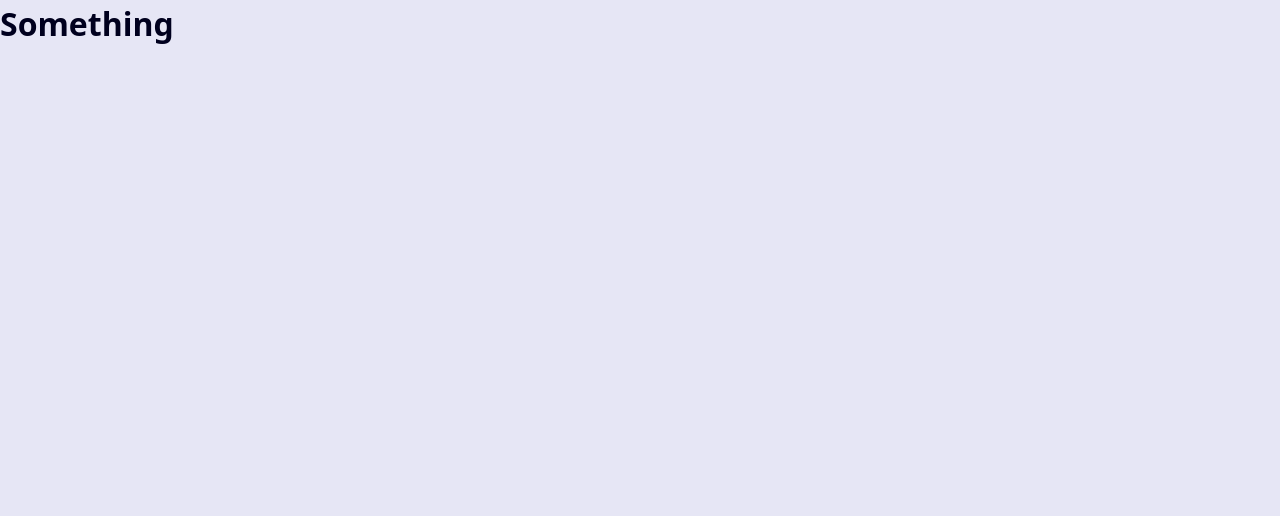
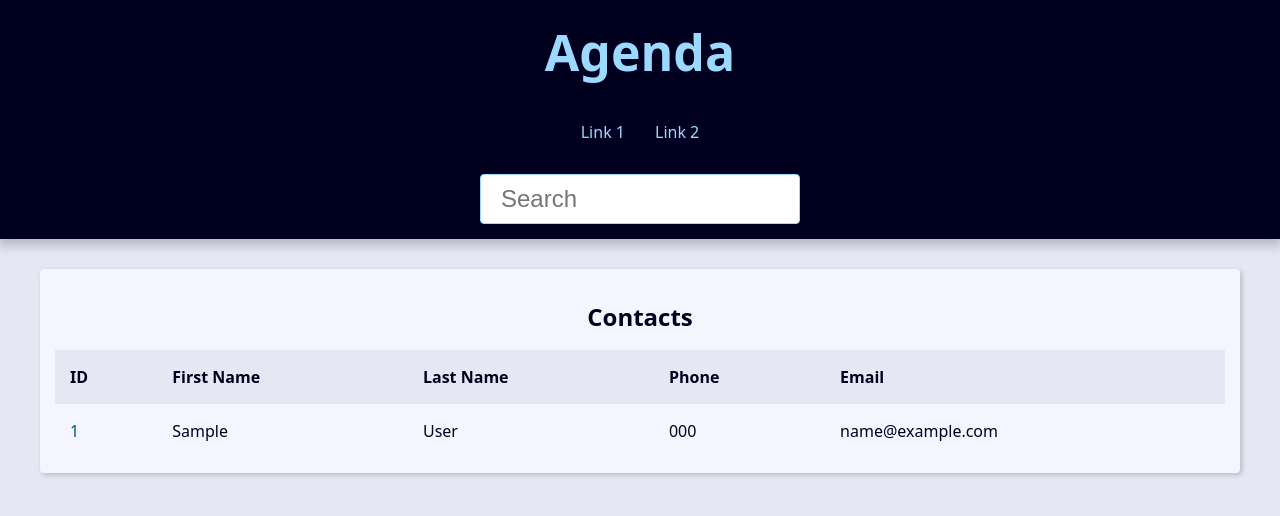
Before and after one commit to Werzaide/Contacts, a Django app: page / in a window 1280 px wide. Before the commit the part shown is almost empty. Shown: the top 516 px of the page. Run offline with Django 5.2, Linux system fonts and the light colour scheme; tables that the repository leaves empty hold one stand-in row (values such as "Sample post").

Commit message:
Header html, view and url for single_contact

```diff
--- /dev/null
+++ b/activate/pyvenv.cfg
@@ -0,0 +1,5 @@
+home = C:\Users\werza\AppData\Local\Programs\Python\Python312
+include-system-site-packages = false
+version = 3.12.6
+executable = C:\Users\werza\AppData\Local\Programs\Python\Python312\python.exe
+command = C:\Users\werza\AppData\Local\Programs\Python\Python312\python.exe -m venv C:\Users\werza\Desktop\Udemy\Python\django\activate
--- a/base_templates/global/base.html
+++ b/base_templates/global/base.html
@@ -8,6 +8,38 @@
 
 </head>
 <body>
-    <h1>Something</h1>
+    <header class="header">
+        <h1 class="header-heading">
+            <a href="{% url "contact:index" %}" class="header-link">
+                Agenda
+            </a>
+        </h1>
+
+        <nav class="menu">
+            <ul class="menu-list">
+                <li class="menu-item">
+                    <a href="" class="menu-link">
+                        Link 1
+                    </a>
+                </li>
+                <li class="menu-item">
+                    <a href="" class="menu-link">
+                        Link 2
+                    </a>
+                </li>
+            </ul>
+        </nav>
+
+        <div class="search">
+            <form action="" method="get">
+                <input type="text" class="search-input" placeholder="Search" id="search" name="q">
+            </form>
+        </div>
+    </header>
+
+
+    <main class="content">
+    {% block content  %}{% endblock content  %}
+    </main>
 </body>
 </html>
--- a/contact/admin.py
+++ b/contact/admin.py
@@ -3,13 +3,13 @@ from contact import models
 
 @admin.register(models.Contact)
 class ContactAdmin(admin.ModelAdmin):
-    list_display = 'id', 'first_name', 'last_name','phone',
+    list_display = 'id', 'first_name', 'last_name','phone', 'show',
     ordering = '-id',
     #list_filter = 'created_date',
     search_fields = 'id', 'first_name', 'last_name',
     list_per_page = 10
     list_max_show_all = 200
-    list_editable = 'first_name', 'last_name',
+    list_editable = 'first_name', 'last_name', 'show',
     list_display_links = 'id', 'phone',
 
 
--- a/contact/templates/contact/index.html
+++ b/contact/templates/contact/index.html
@@ -1 +1,45 @@
 {% extends "global/base.html" %}
+
+{% block content %}
+    <div class="responsive-table">
+        <table class="contacts-table">
+            <caption class="table-caption">
+                Contacts
+            </caption>
+
+            <thead>
+                <tr class="table-row table-row-header">
+                    <th class="table-header">ID</th>
+                    <th class="table-header">First Name</th>
+                    <th class="table-header">Last Name</th>
+                    <th class="table-header">Phone</th>
+                    <th class="table-header">Email</th>
+                </tr>
+            </thead>
+
+            <tbody>
+                {% for contact in contacts  %}
+                    <tr class="table-row">
+                        <td class="table-cel">
+                            <a class="table-link" href={% url "contact:contact" contact.id %}>
+                                {{ contact.id }}
+                            </a>
+                        </td>
+                        <td class="table-cel">
+                            {{ contact.first_name }}
+                        </td>
+                        <td class="table-cel">
+                            {{ contact.last_name }}
+                        </td>
+                        <td class="table-cel">
+                            {{ contact.phone }}
+                        </td>
+                        <td class="table-cel">
+                            {{ contact.email }}
+                        </td>
+                    </tr>
+                {% endfor %}
+            </tbody>
+        </table>
+    </div>
+{% endblock content %}
--- a/contact/urls.py
+++ b/contact/urls.py
@@ -4,5 +4,6 @@ from contact import views
 app_name = 'contact'
 
 urlpatterns = [
+    path('<int:contact_id>/', views.contact, name='contact'),
     path('', views.index, name='index'),
 ]
--- a/contact/views/contact_views.py
+++ b/contact/views/contact_views.py
@@ -1,8 +1,30 @@
-from django.shortcuts import render
-
+from django.shortcuts import render, get_object_or_404
+from contact.models import Contact
+from django.http import Http404
 
 def index(request):
+    contacts = Contact.objects.filter(show=True).order_by('-id')[:10]
+
+    context = {
+        'contacts': contacts,
+    }
+
     return render(
         request,
         'contact/index.html',
+        context
     )
+
+def contact(request, contact_id):
+    #single_contact = Contact.objects.filter(pk=contact_id).first()
+    single_contact = get_object_or_404(Contact, pk=contact_id, show=True)
+
+    context = {
+        'contact': single_contact,
+    }
+
+    return render(
+        request,
+        'contact/contact.html',
+        context
+    )
```
Also changed, not shown: contact/templates/contact/contact.html (added, +16 -0 lines), 2 other files.
